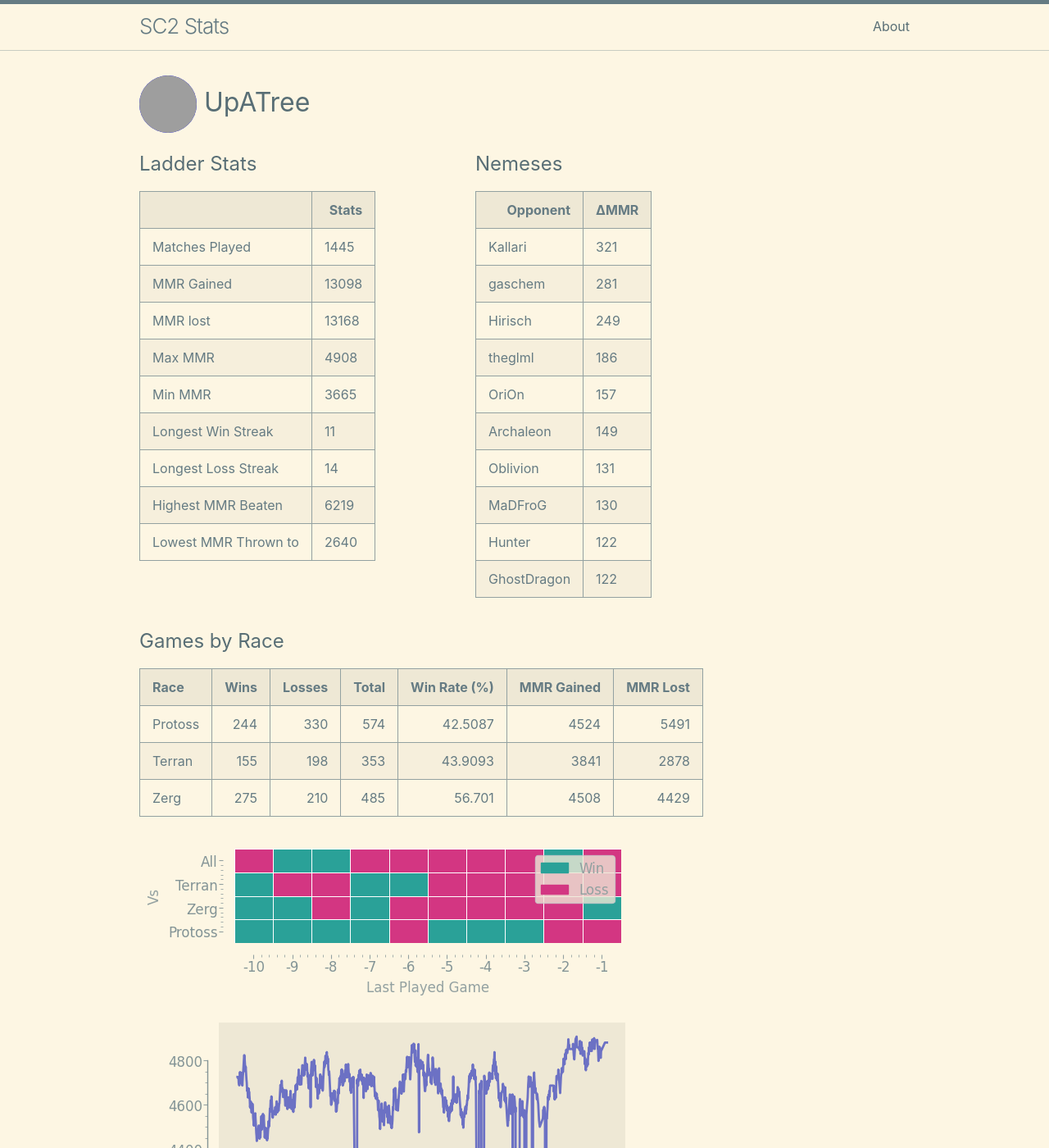
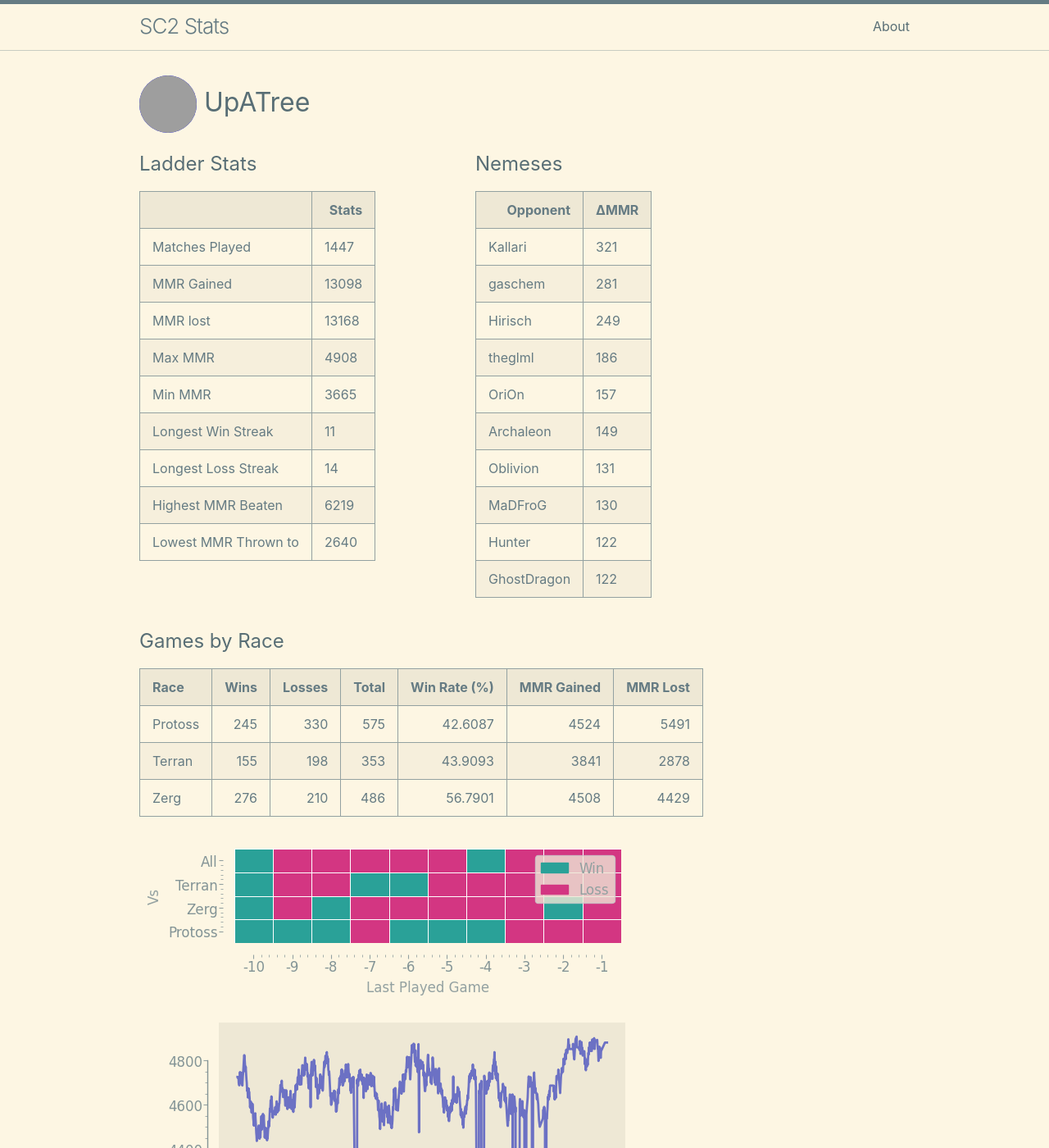
Before and after one commit to kylermurphy/UpATree, a Jekyll site: the page built from docs/index.md, in a window 1280 px wide and 1400 px high. Shown: the whole window at 82% size. Built offline with Jekyll 4.4.1, drawn with Linux system fonts in a browser that asks for light colours; grey boxes are pictures that could not be loaded.

Commit message:
running on push

```diff
--- a/docs/index.md
+++ b/docs/index.md
@@ -18,7 +18,7 @@ layout: home
   <tbody>
     <tr>
       <td>Matches Played</td>
-      <td>1445</td>
+      <td>1447</td>
     </tr>
     <tr>
       <td>MMR Gained</td>
@@ -114,9 +114,9 @@ layout: home
 
 | Race    |   Wins |   Losses |   Total |   Win Rate (%) |   MMR Gained |   MMR Lost |
 |:--------|-------:|---------:|--------:|---------------:|-------------:|-----------:|
-| Protoss |    244 |      330 |     574 |        42.5087 |         4524 |       5491 |
+| Protoss |    245 |      330 |     575 |        42.6087 |         4524 |       5491 |
 | Terran  |    155 |      198 |     353 |        43.9093 |         3841 |       2878 |
-| Zerg    |    275 |      210 |     485 |        56.701  |         4508 |       4429 |
+| Zerg    |    276 |      210 |     486 |        56.7901 |         4508 |       4429 |
 
 ![Games by Race](./assets/gm_hist.png)
 
--- a/log.txt
+++ b/log.txt
@@ -642,3 +642,4 @@ Writing a log file 2025-03-24 17:21:14.
 Writing a log file 2025-03-24 17:47:49.
 Writing a log file 2025-03-24 18:32:45.
 Writing a log file 2025-03-24 18:52:07.
+Writing a log file 2025-03-24 19:18:26.
```
Also changed, not shown: docs/assets/daily.png, docs/assets/gm_hist.png, docs/assets/r_wrt.png, 1 other file.
